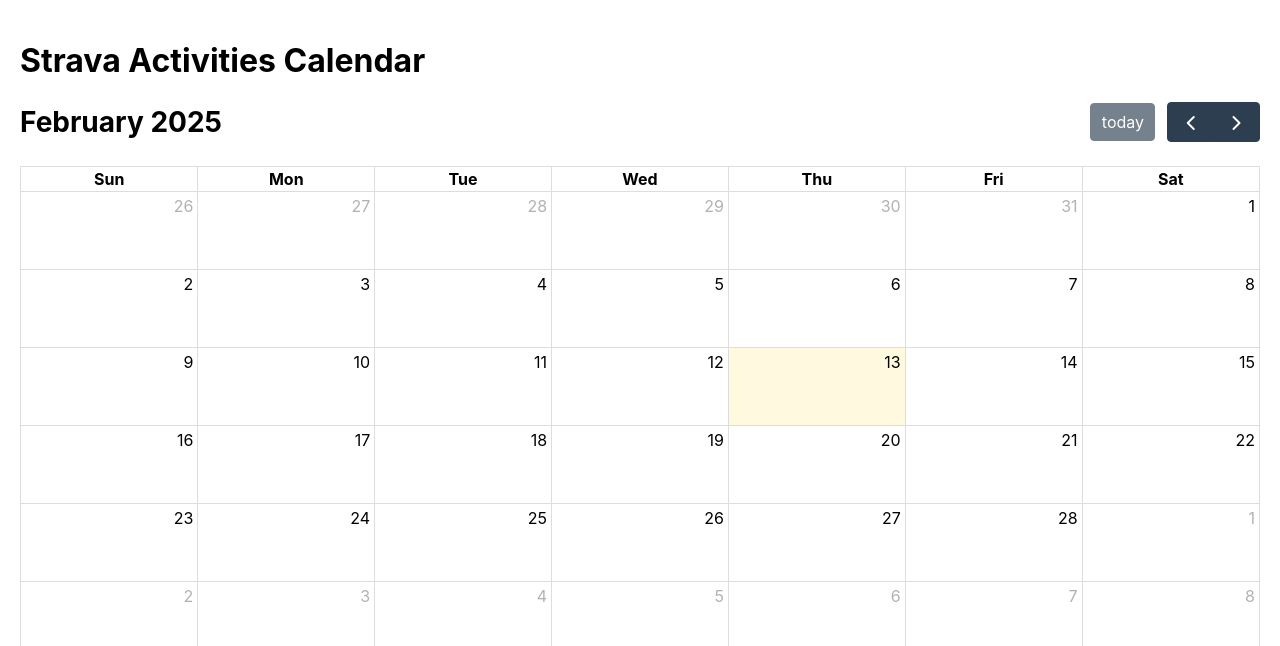
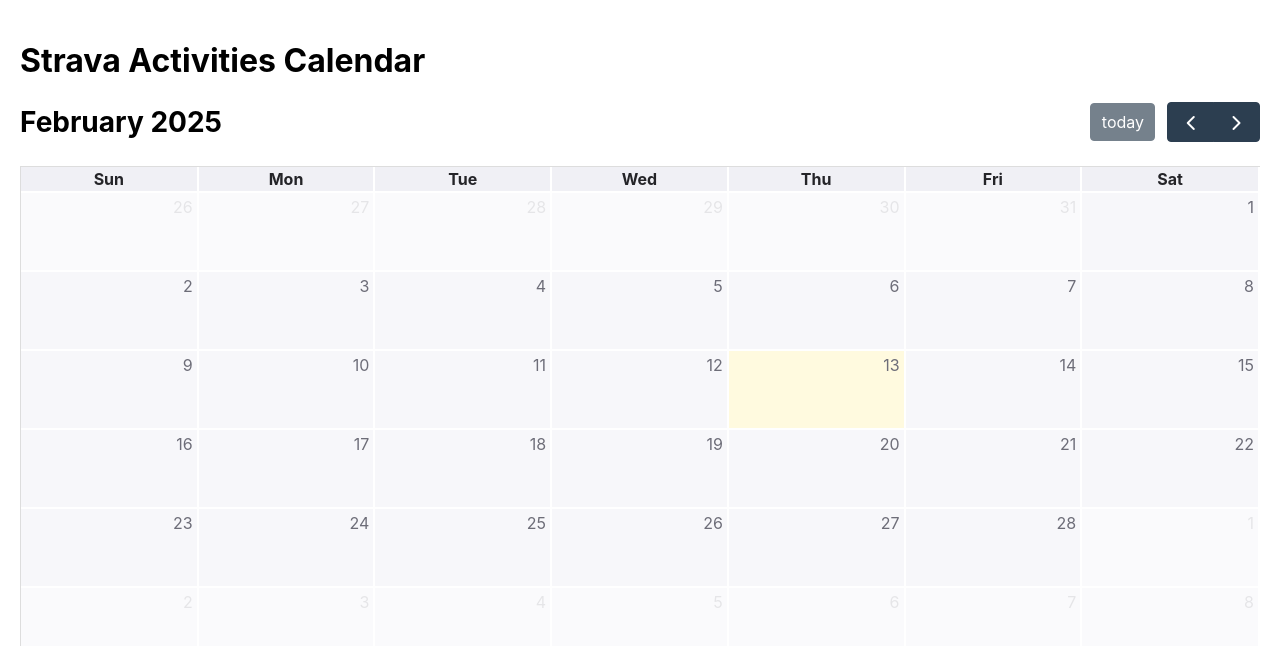
Before and after one commit to sunnybunnyy/training-dashboard, a React (Create React App) app in the folder frontend/: page / in a window 1280 px wide. Shown: the top 646 px of the page. Built offline with nearby package versions, Linux system fonts and the light colour scheme; no server answers.

Commit message:
Change background colour of cells and borders

```diff
--- a/frontend/src/App.css
+++ b/frontend/src/App.css
@@ -46,5 +46,25 @@
 .calendar-container {
   padding: 20px; /* Add padding around the calendar */
   margin: 0 auto; /* Center the calendar horizontally */
-  overflow-x: auto;
 }
+
+.fc-theme-standard td, .fc-theme-standard th {
+  border: 2px solid #fff;
+}
+
+/* Style the current month cells */
+.fc-daygrid-day {
+  background-color: #f7f7fa;
+  color: #6d6d78;
+}
+
+/* Style the previous and next month cells */
+.fc-day-other {
+  opacity: 0.5;
+}
+
+/* Style the days of the week */
+.fc-col-header-cell {
+  background-color: #f0f0f5;
+  color: #242428
+}
```
